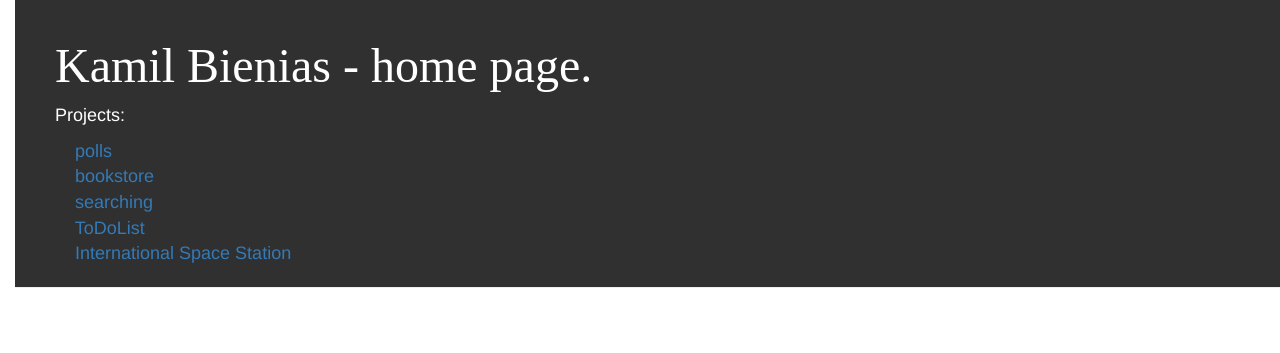
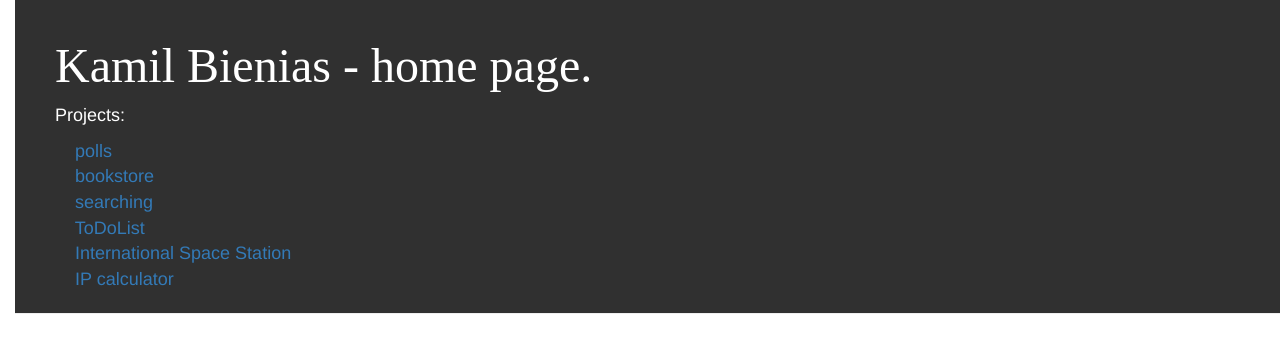
Before and after one commit to KamilBienias/my-first-blog, a Django app: page / in a window 1280 px wide. Shown: the top 353 px of the page. Run offline with Django 3.2, Linux system fonts and the light colour scheme; data that the repository does not hold is empty; some libraries are stand-ins or nearby versions.

Commit message:
new app IP calculator added

```diff
--- a/blog/templates/blog/base.html
+++ b/blog/templates/blog/base.html
@@ -21,6 +21,7 @@
             <a href="findword/" id="searching" onmouseover="searching()" onmouseout="searching_normal()" style="font-size: 18px; text-decoration: none; cursor: pointer">&nbsp&nbsp&nbsp searching</a><br>
             <a href="todo/" id="todolist" onmouseover="todolist()" onmouseout="todolist_normal()" style="font-size: 18px; text-decoration: none; cursor: pointer">&nbsp&nbsp&nbsp ToDoList</a><br>
             <a href="iss/" id="iss" onmouseover="iss()" onmouseout="iss_normal()" style="font-size: 18px; text-decoration: none; cursor: pointer">&nbsp&nbsp&nbsp International Space Station</a><br>
+            <a href="ip/" id="ip" onmouseover="ip()" onmouseout="ip_normal()" style="font-size: 18px; text-decoration: none; cursor: pointer">&nbsp&nbsp&nbsp IP calculator</a><br>
             </div>
             <div style="clear:both"></div>
         </div>
@@ -84,5 +85,15 @@
             {
                document.getElementById('iss').innerHTML="&nbsp&nbsp&nbsp International Space Station";
             }
+
+            function ip()
+            {
+               document.getElementById('ip').innerHTML="__IP calculator__(self)";
+            }
+
+            function ip_normal()
+            {
+               document.getElementById('ip').innerHTML="&nbsp&nbsp&nbsp IP calculator";
+            }
     </script>
 </html>
```
